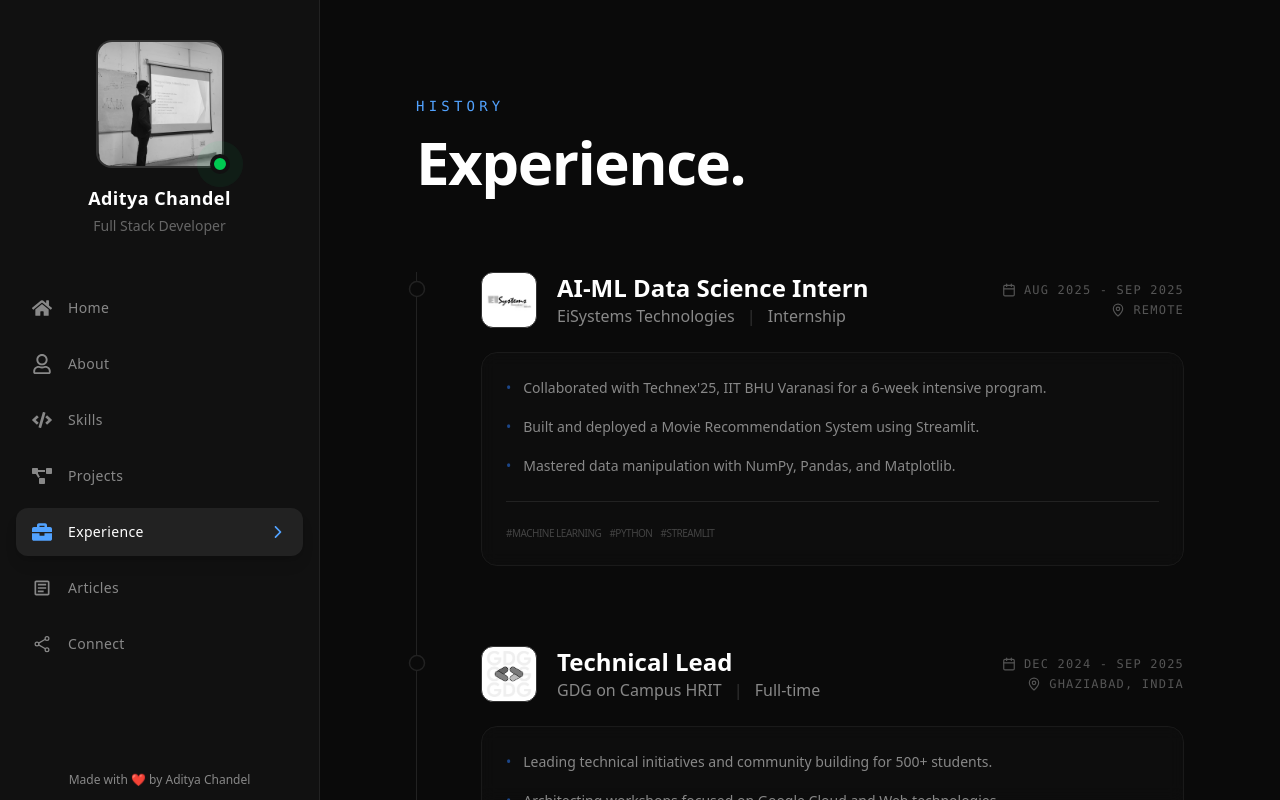
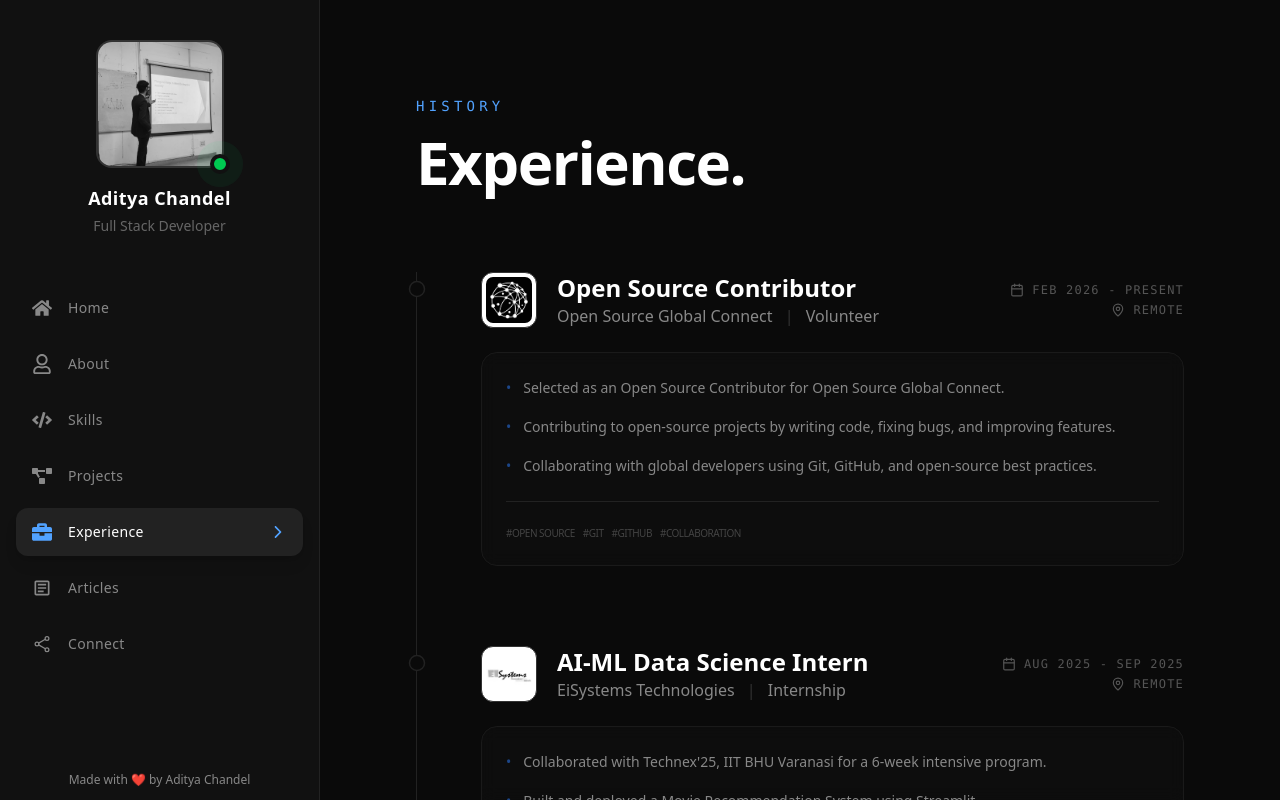
Before and after one commit to TonyStark-19/my-portfolio, a React (Vite) app: page /experience in a window 1280 px wide. Built offline with nearby package versions, Linux system fonts and the light colour scheme.

Commit message:
Updated Experience

```diff
--- a/src/Pages/Experience.jsx
+++ b/src/Pages/Experience.jsx
@@ -7,6 +7,20 @@ import Footer from "../Components/Footer";
 // Experience Page Component
 export default function Experience() {
     const experiences = [
+        {
+            role: "Open Source Contributor",
+            company: "Open Source Global Connect",
+            type: "Volunteer",
+            duration: "Feb 2026 - Present",
+            location: "Remote",
+            description: [
+                "Selected as an Open Source Contributor for Open Source Global Connect.",
+                "Contributing to open-source projects by writing code, fixing bugs, and improving features.",
+                "Collaborating with global developers using Git, GitHub, and open-source best practices."
+            ],
+            skills: ["Open Source", "Git", "GitHub", "Collaboration"],
+            logo: "/images/Experience/OSGC.png"
+        },
         {
             role: "AI-ML Data Science Intern",
             company: "EiSystems Technologies",
```
Also changed, not shown: public/images/Experience/OSGC.png (added).
